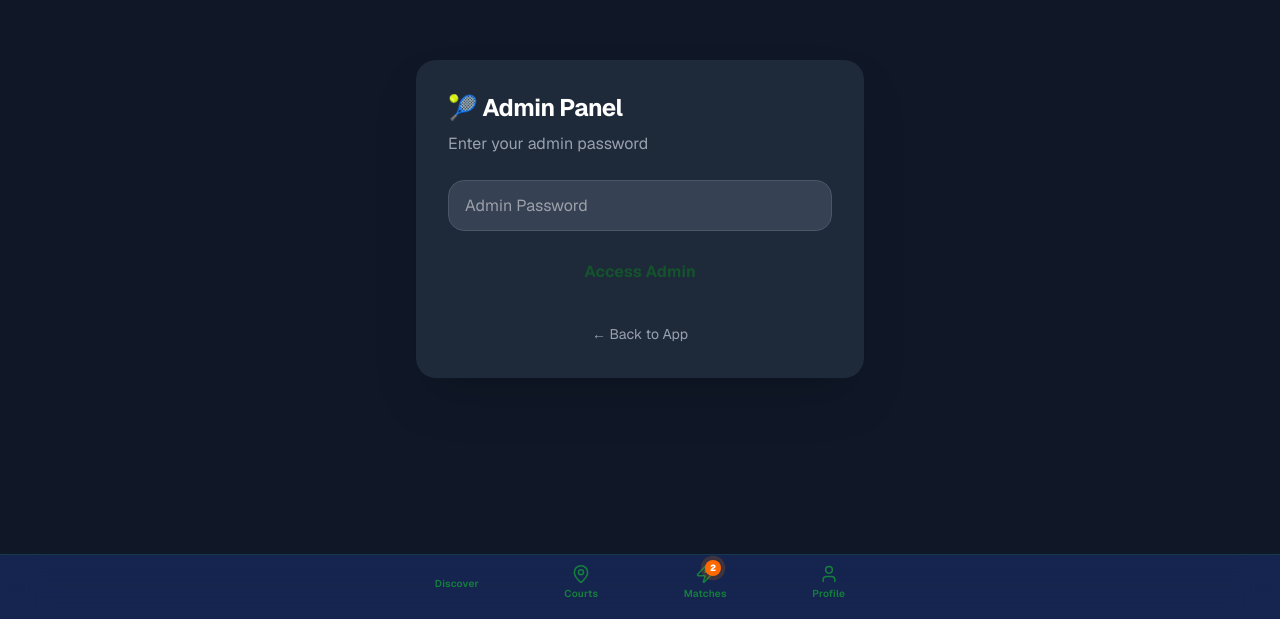
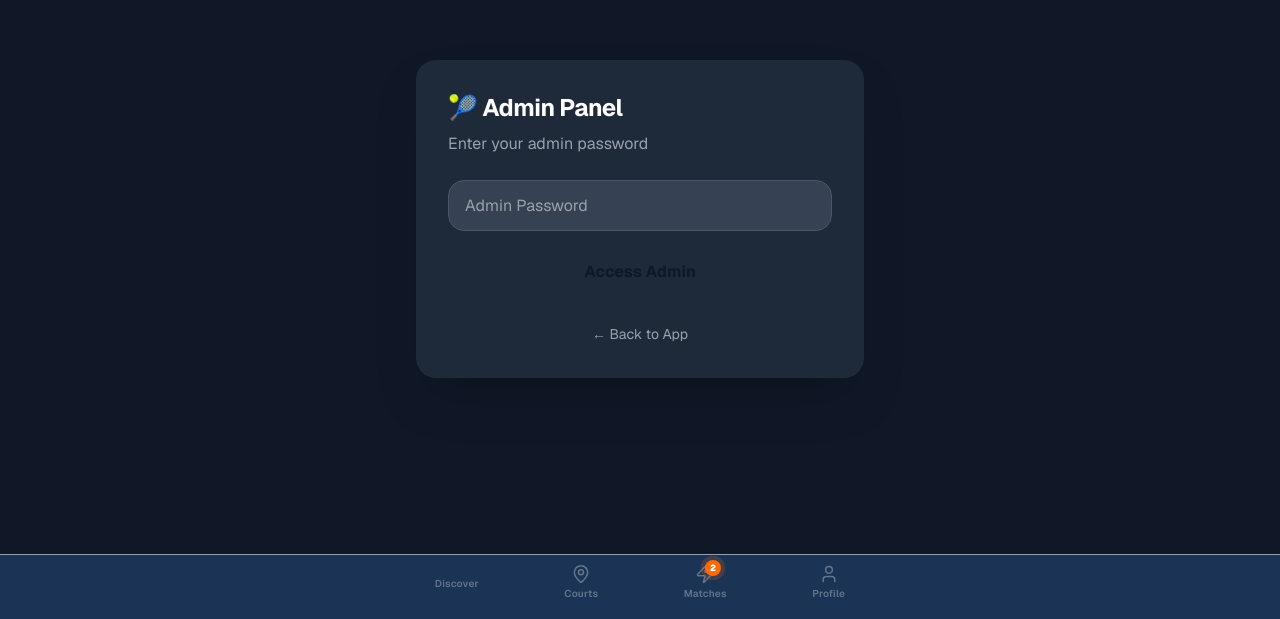
Before and after one commit to astronomer-umer/tennis-connect-pakistan, a Next.js app: page /admin-login in a window 1280 px wide. Shown: the part 181-800 px from the top of the page. Built offline with nearby package versions, Linux system fonts and the light colour scheme.

Commit message:
Fix icons, add racket logo, streamline colors for better readability

```diff
--- a/app/globals.css
+++ b/app/globals.css
@@ -43,10 +43,8 @@
   --radius-4xl: calc(var(--radius) + 16px);
 
   /* TCP Brand Colors */
-  --color-lime: #00ff9d;
-  --color-orange: #ff7b00;
-  --color-royal-blue: #1e3a8a;
-  --color-cobalt: #0047ab;
+  --color-lime: #22c55e;
+  --color-orange: #f97316;
 
   /* Animations */
   --animate-brand-glow: brand-glow 2s ease-in-out infinite;
@@ -58,74 +56,74 @@
   --animate-float: float 3s ease-in-out infinite;
 }
 
-/* ─── Dark Mode - Royal/Cobalt Blue ────────────────────── */
+/* ─── Dark Mode - Deep Navy with clear contrast ───────── */
 :root, .dark {
   --radius: 1rem;
-  /* Royal/Cobalt Blue Gradient Background */
-  --background: linear-gradient(180deg, #0f1729 0%, #1e3a8a 50%, #0047ab 100%);
+  /* Deep Navy Background */
+  --background: #0a1628;
   --foreground: #ffffff;
-  --card: rgba(30, 58, 138, 0.6);
+  --card: #1e3a5f;
   --card-foreground: #ffffff;
-  --popover: rgba(0, 71, 171, 0.8);
+  --popover: #1e3a5f;
   --popover-foreground: #ffffff;
-  --primary: #00ff9d;
-  --primary-foreground: #0f1729;
-  --secondary: rgba(0, 71, 171, 0.5);
-  --secondary-foreground: #ffffff;
-  --muted: rgba(30, 58, 138, 0.5);
+  --primary: #22c55e;
+  --primary-foreground: #052e16;
+  --secondary: #172554;
+  --secondary-foreground: #e2e8f0;
+  --muted: #172554;
   --muted-foreground: #94a3b8;
-  --accent: #ff7b00;
-  --accent-foreground: #0f1729;
+  --accent: #f97316;
+  --accent-foreground: #ffffff;
   --destructive: #ef4444;
-  --border: rgba(255, 255, 255, 0.1);
-  --input: rgba(0, 71, 171, 0.3);
-  --ring: #00ff9d;
-  --sidebar: linear-gradient(180deg, #0f1729 0%, #1e3a8a 100%);
+  --border: #334155;
+  --input: #1e3a5f;
+  --ring: #22c55e;
+  --sidebar: #0a1628;
   --sidebar-foreground: #ffffff;
-  --sidebar-primary: #00ff9d;
-  --sidebar-primary-foreground: #0f1729;
-  --sidebar-accent: rgba(0, 71, 171, 0.5);
+  --sidebar-primary: #22c55e;
+  --sidebar-primary-foreground: #052e16;
+  --sidebar-accent: #1e3a5f;
   --sidebar-accent-foreground: #ffffff;
-  --sidebar-border: rgba(255, 255, 255, 0.1);
-  --sidebar-ring: #00ff9d;
+  --sidebar-border: #334155;
+  --sidebar-ring: #22c55e;
 }
 
-/* ─── Light Mode - Light Lime Green ────────────────────── */
+/* ─── Light Mode - Clean White/Lime ─────────────────────── */
 :root {
   --radius: 1rem;
-  /* Light Lime Green Background */
-  --background: linear-gradient(180deg, #f0fdf4 0%, #dcfce7 50%, #bbf7d0 100%);
-  --foreground: #14532d;
-  --card: rgba(255, 255, 255, 0.8);
-  --card-foreground: #14532d;
-  --popover: rgba(255, 255, 255, 0.95);
-  --popover-foreground: #14532d;
+  /* Clean Light Background */
+  --background: #f8fafc;
+  --foreground: #0f172a;
+  --card: #ffffff;
+  --card-foreground: #0f172a;
+  --popover: #ffffff;
+  --popover-foreground: #0f172a;
   --primary: #16a34a;
   --primary-foreground: #ffffff;
-  --secondary: rgba(34, 197, 94, 0.15);
-  --secondary-foreground: #14532d;
-  --muted: rgba(34, 197, 94, 0.1);
-  --muted-foreground: #15803d;
-  --accent: #ff7b00;
+  --secondary: #f1f5f9;
+  --secondary-foreground: #334155;
+  --muted: #f1f5f9;
+  --muted-foreground: #64748b;
+  --accent: #f97316;
   --accent-foreground: #ffffff;
   --destructive: #ef4444;
-  --border: rgba(34, 197, 94, 0.2);
-  --input: rgba(34, 197, 94, 0.1);
+  --border: #e2e8f0;
+  --input: #f1f5f9;
   --ring: #16a34a;
-  --sidebar: linear-gradient(180deg, #f0fdf4 0%, #dcfce7 100%);
-  --sidebar-foreground: #14532d;
+  --sidebar: #ffffff;
+  --sidebar-foreground: #0f172a;
   --sidebar-primary: #16a34a;
   --sidebar-primary-foreground: #ffffff;
-  --sidebar-accent: rgba(34, 197, 94, 0.15);
-  --sidebar-accent-foreground: #14532d;
-  --sidebar-border: rgba(34, 197, 94, 0.2);
+  --sidebar-accent: #f1f5f9;
+  --sidebar-accent-foreground: #334155;
+  --sidebar-border: #e2e8f0;
   --sidebar-ring: #16a34a;
 }
 
 /* ─── Keyframe Animations ──────────────────────────────── */
 @keyframes brand-glow {
-  0%, 100% { box-shadow: 0 0 6px #00ff9d40, 0 0 12px #00ff9d20; }
-  50% { box-shadow: 0 0 18px #00ff9d60, 0 0 36px #00ff9d30; }
+  0%, 100% { box-shadow: 0 0 8px #22c55e50, 0 0 16px #22c55e25; }
+  50% { box-shadow: 0 0 16px #22c55e70, 0 0 32px #22c55e35; }
 }
 @keyframes slide-up {
   from { transform: translateY(100%); opacity: 0; }
@@ -145,8 +143,8 @@
   100% { transform: translateX(-50%); }
 }
 @keyframes pulse-orange {
-  0%, 100% { box-shadow: 0 0 0 0 #ff7b0060; }
-  50% { box-shadow: 0 0 0 8px #ff7b0000; }
+  0%, 100% { box-shadow: 0 0 0 0 #f9731660; }
+  50% { box-shadow: 0 0 0 8px #f9731600; }
 }
 @keyframes float {
   0%, 100% { transform: translateY(0); }
@@ -170,7 +168,6 @@
     line-height: 1.6;
   }
 
-  /* Bigger, modern fonts */
   h1 { @apply text-3xl font-bold tracking-tight; }
   h2 { @apply text-2xl font-bold tracking-tight; }
   h3 { @apply text-xl font-semibold; }
@@ -186,29 +183,28 @@
   .float { animation: float 3s ease-in-out infinite; }
   .pulse-orange { animation: pulse-orange 2s ease-in-out infinite; }
 
-  /* Gradient backgrounds */
   .bg-gradient-dark {
-    background: linear-gradient(180deg, #0f1729 0%, #1e3a8a 50%, #0047ab 100%);
+    background: #0a1628;
   }
   .bg-gradient-light {
-    background: linear-gradient(180deg, #f0fdf4 0%, #dcfce7 50%, #bbf7d0 100%);
+    background: #f8fafc;
   }
   .bg-gradient-card {
-    background: linear-gradient(145deg, rgba(30, 58, 138, 0.6) 0%, rgba(15, 23, 41, 0.8) 100%);
+    background: #1e3a5f;
   }
   .bg-gradient-card-light {
-    background: linear-gradient(145deg, rgba(255, 255, 255, 0.9) 0%, rgba(240, 253, 244, 0.8) 100%);
+    background: #ffffff;
   }
   .bg-gradient-primary {
-    background: linear-gradient(135deg, #00ff9d 0%, #ff7b00 100%);
+    background: linear-gradient(135deg, #22c55e 0%, #f97316 100%);
   }
 
   .glass {
-    background: rgba(30, 58, 138, 0.4);
+    background: rgba(30, 58, 95, 0.85);
     backdrop-filter: blur(20px);
   }
   .glass-light {
-    background: rgba(255, 255, 255, 0.7);
+    background: rgba(255, 255, 255, 0.9);
     backdrop-filter: blur(12px);
   }
   .no-scrollbar::-webkit-scrollbar { display: none; }
@@ -222,9 +218,9 @@
   }
 
   .lime-glow {
-    box-shadow: 0 0 6px #00ff9d60, 0 0 12px #00ff9d30;
+    box-shadow: 0 0 12px #22c55e60, 0 0 24px #22c55e30;
   }
   .orange-glow {
-    box-shadow: 0 0 6px #ff7b0060, 0 0 12px #ff7b0030;
+    box-shadow: 0 0 12px #f9731660, 0 0 24px #f9731630;
   }
 }
--- a/app/page.tsx
+++ b/app/page.tsx
@@ -4,22 +4,19 @@ import { CitySelector } from "@/components/discover/CitySelector";
 import { HotCarousel } from "@/components/discover/HotCarousel";
 import { SwipeStack } from "@/components/discover/SwipeStack";
 import { ThemeToggle } from "@/components/providers/ThemeToggle";
+import { TennisRacketLogo, TennisBallIcon } from "@/components/providers/TennisIcons";
 
-function TennisBall({ style, delay }: { style?: React.CSSProperties; delay?: string }) {
+function FloatingTennisBall({ style, delay }: { style?: React.CSSProperties; delay?: string }) {
   return (
     <div
-      className="absolute opacity-20 pointer-events-none"
+      className="absolute opacity-25 pointer-events-none"
       style={{
         ...style,
         animationDelay: delay || '0s',
         animation: 'float 4s ease-in-out infinite'
       }}
     >
-      <svg width="50" height="50" viewBox="0 0 40 40" className="text-lime-400">
-        <circle cx="20" cy="20" r="18" fill="currentColor" opacity="0.2"/>
-        <path d="M8 20 Q20 5 32 20 Q20 35 8 20" fill="none" stroke="currentColor" strokeWidth="1.5"/>
-        <path d="M8 20 Q20 35 32 20 Q20 5 8 20" fill="none" stroke="currentColor" strokeWidth="1.5"/>
-      </svg>
+      <TennisBallIcon size={36} />
     </div>
   );
 }
@@ -27,21 +24,18 @@ function TennisBall({ style, delay }: { style?: React.CSSProperties; delay?: str
 export default function DiscoverPage() {
   return (
     <div className="flex flex-col min-h-dvh pb-tab relative overflow-hidden">
-      {/* Tennis ball decorations */}
-      <TennisBall style={{ top: '5%', left: '2%' }} />
-      <TennisBall style={{ top: '15%', right: '2%', animationDelay: '0.5s' }} />
-      <TennisBall style={{ top: '40%', left: '5%', animationDelay: '1s' }} />
+      {/* Floating decorations */}
+      <FloatingTennisBall style={{ top: '5%', left: '2%' }} />
+      <FloatingTennisBall style={{ top: '15%', right: '2%', animationDelay: '0.5s' }} />
+      <FloatingTennisBall style={{ top: '40%', left: '5%', animationDelay: '1s' }} />
 
       {/* Top Bar */}
       <header className="sticky top-0 z-30 glass dark:glass border-b border-white/10 px-4 py-3">
         <div className="flex items-center justify-between">
           <div className="flex items-center gap-3">
-            {/* Logo */}
-            <div className="w-12 h-12 rounded-2xl bg-gradient-to-br from-lime-400 to-lime-500 flex items-center justify-center shadow-lg lime-glow">
-              <svg viewBox="0 0 24 24" className="w-7 h-7 text-black">
-                <circle cx="12" cy="12" r="10" fill="none" stroke="currentColor" strokeWidth="1.5"/>
-                <path d="M8 12 Q12 4 16 12 Q12 20 8 12" fill="none" stroke="currentColor" strokeWidth="1"/>
-              </svg>
+            {/* Racket Logo */}
+            <div className="w-12 h-12 rounded-2xl bg-gradient-to-br from-lime-500 to-lime-600 flex items-center justify-center shadow-lg lime-glow">
+              <TennisRacketLogo size={32} className="text-black" />
             </div>
             <div>
               <h1 className="text-foreground font-bold text-xl leading-none">
--- /dev/null
+++ b/components/providers/TennisIcons.tsx
@@ -0,0 +1,97 @@
+"use client";
+
+// Tennis Racket Logo Component
+export function TennisRacketLogo({ className = "", size = 40 }: { className?: string; size?: number }) {
+  return (
+    <svg
+      width={size}
+      height={size}
+      viewBox="0 0 64 64"
+      fill="none"
+      className={className}
+      xmlns="http://www.w3.org/2000/svg"
+    >
+      {/* Racket handle */}
+      <rect x="28" y="38" width="8" height="22" rx="2" fill="currentColor" className="text-lime-400"/>
+      {/* Racket head */}
+      <ellipse cx="32" cy="20" rx="20" ry="18" fill="none" stroke="currentColor" strokeWidth="4" className="text-lime-400"/>
+      {/* Racket strings vertical */}
+      <line x1="20" y1="8" x2="20" y2="32" stroke="currentColor" strokeWidth="1.5" className="text-lime-400/60"/>
+      <line x1="26" y1="6" x2="26" y2="34" stroke="currentColor" strokeWidth="1.5" className="text-lime-400/60"/>
+      <line x1="32" y1="5" x2="32" y2="35" stroke="currentColor" strokeWidth="1.5" className="text-lime-400/60"/>
+      <line x1="38" y1="6" x2="38" y2="34" stroke="currentColor" strokeWidth="1.5" className="text-lime-400/60"/>
+      <line x1="44" y1="8" x2="44" y2="32" stroke="currentColor" strokeWidth="1.5" className="text-lime-400/60"/>
+      {/* Racket strings horizontal */}
+      <line x1="14" y1="14" x2="50" y2="14" stroke="currentColor" strokeWidth="1.5" className="text-lime-400/60"/>
+      <line x1="12" y1="20" x2="52" y2="20" stroke="currentColor" strokeWidth="1.5" className="text-lime-400/60"/>
+      <line x1="12" y1="26" x2="52" y2="26" stroke="currentColor" strokeWidth="1.5" className="text-lime-400/60"/>
+    </svg>
+  );
+}
+
+// Tennis Ball Icon
+export function TennisBallIcon({ className = "", size = 24 }: { className?: string; size?: number }) {
+  return (
+    <svg
+      width={size}
+      height={size}
+      viewBox="0 0 40 40"
+      fill="none"
+      className={className}
+      xmlns="http://www.w3.org/2000/svg"
+    >
+      {/* Ball */}
+      <circle cx="20" cy="20" r="18" fill="currentColor" className="text-lime-400"/>
+      {/* Curved lines on ball */}
+      <path d="M8 20 Q20 6 32 20" stroke="#0a1628" strokeWidth="2" fill="none" strokeLinecap="round"/>
+      <path d="M8 20 Q20 34 32 20" stroke="#0a1628" strokeWidth="2" fill="none" strokeLinecap="round"/>
+    </svg>
+  );
+}
+
+// Tennis Court Icon
+export function TennisCourtIcon({ className = "", size = 24 }: { className?: string; size?: number }) {
+  return (
+    <svg
+      width={size}
+      height={size}
+      viewBox="0 0 48 48"
+      fill="none"
+      className={className}
+      xmlns="http://www.w3.org/2000/svg"
+    >
+      {/* Court outline */}
+      <rect x="4" y="8" width="40" height="32" rx="2" stroke="currentColor" strokeWidth="2" className="text-lime-400"/>
+      {/* Center line */}
+      <line x1="4" y1="24" x2="44" y2="24" stroke="currentColor" strokeWidth="1.5" className="text-lime-400"/>
+      {/* Service boxes */}
+      <line x1="24" y1="8" x2="24" y2="16" stroke="currentColor" strokeWidth="1.5" className="text-lime-400"/>
+      <line x1="24" y1="32" x2="24" y2="40" stroke="currentColor" strokeWidth="1.5" className="text-lime-400"/>
+      {/* Net */}
+      <line x1="4" y1="16" x2="44" y2="16" stroke="currentColor" strokeWidth="2" className="text-orange-500"/>
+      <line x1="4" y1="32" x2="44" y2="32" stroke="currentColor" strokeWidth="2" className="text-orange-500"/>
+    </svg>
+  );
+}
+
+// Combined Tennis Ball & Racket Icon
+export function TennisIcon({ className = "", size = 24 }: { className?: string; size?: number }) {
+  return (
+    <svg
+      width={size}
+      height={size}
+      viewBox="0 0 48 48"
+      fill="none"
+      className={className}
+      xmlns="http://www.w3.org/2000/svg"
+    >
+      {/* Ball */}
+      <circle cx="18" cy="18" r="12" fill="currentColor" className="text-lime-400"/>
+      <path d="M10 18 Q18 10 26 18" stroke="#0a1628" strokeWidth="1.5" fill="none"/>
+      <path d="M10 18 Q18 26 26 18" stroke="#0a1628" strokeWidth="1.5" fill="none"/>
+      {/* Racket */}
+      <rect x="30" y="28" width="4" height="14" rx="1" fill="currentColor" className="text-lime-400"/>
+      <ellipse cx="39" cy="18" rx="8" ry="10" fill="none" stroke="currentColor" strokeWidth="2" className="text-lime-400"/>
+    </svg>
+  );
+}
--- a/components/providers/ThemeToggle.tsx
+++ b/components/providers/ThemeToggle.tsx
@@ -13,14 +13,14 @@ export function ThemeToggle() {
 
   if (!mounted) {
     return (
-      <div className="w-10 h-10 rounded-full" />
+      <div className="w-12 h-12 rounded-full" />
     );
   }
 
   return (
     <button
       onClick={toggleTheme}
-      className="relative w-10 h-10 rounded-full flex items-center justify-center transition-all duration-300 hover:bg-white/10 border border-orange/30 bg-black/20"
+      className="relative w-12 h-12 rounded-full flex items-center justify-center transition-all duration-300 hover:bg-white/10 border border-white/10 bg-white/5"
       aria-label={`Switch to ${theme === 'dark' ? 'light' : 'dark'} mode`}
     >
       {/* Sun icon - shows in dark mode */}
@@ -29,7 +29,7 @@ export function ThemeToggle() {
         fill="none"
         stroke="currentColor"
         strokeWidth="2"
-        className={`w-5 h-5 text-lime-400 absolute transition-all duration-300 ${
+        className={`w-6 h-6 text-lime-500 absolute transition-all duration-300 ${
           theme === "dark" ? "opacity-100 rotate-0 scale-100" : "opacity-0 rotate-90 scale-50"
         }`}
       >
@@ -50,7 +50,7 @@ export function ThemeToggle() {
         fill="none"
         stroke="currentColor"
         strokeWidth="2"
-        className={`w-5 h-5 text-orange-500 absolute transition-all duration-300 ${
+        className={`w-6 h-6 text-orange-500 absolute transition-all duration-300 ${
           theme === "light" ? "opacity-100 rotate-0 scale-100" : "opacity-0 -rotate-90 scale-50"
         }`}
       >
```
Also changed, not shown: app/login/page.tsx (+7 -9 lines), app/signup/page.tsx (+8 -10 lines), components/providers/SplashScreen.tsx (+17 -25 lines).
